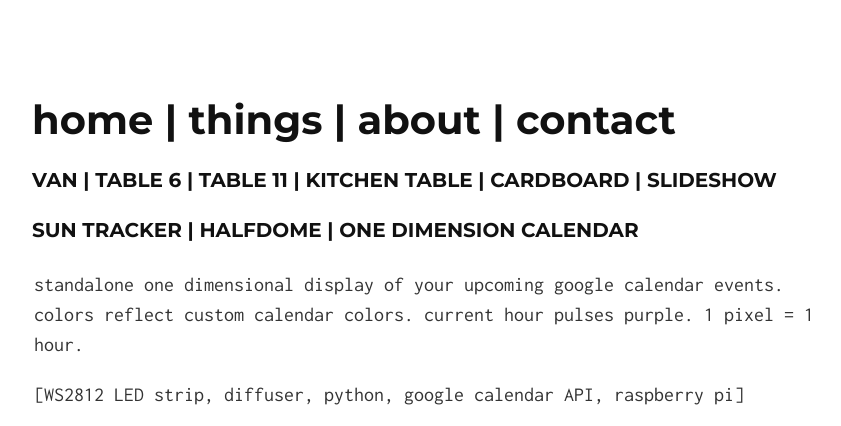
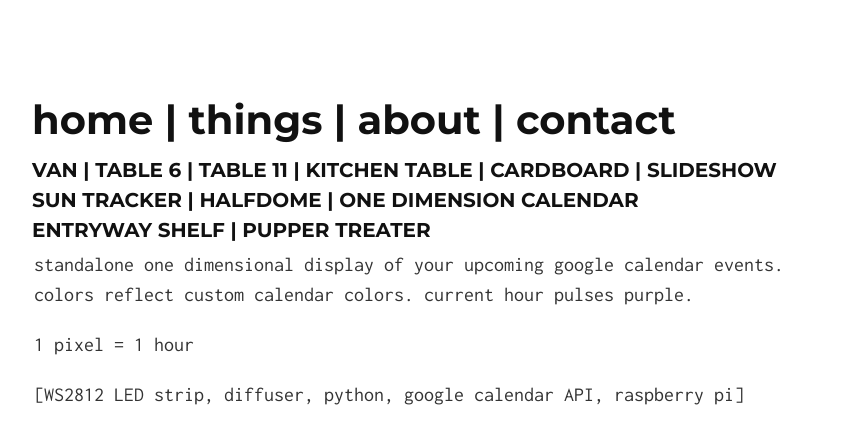
Before and after one commit to yousurname/yousurname.github.io, a Jekyll site: the page built from things/1dcalendar/index.md, in a window 1280 px wide, cut to the strip 0-426 px from the top of the page. Shown: the whole strip, without its empty margins (206-1047 px from the left). Built offline with Jekyll 4.4.1, drawn with Linux system fonts in a browser that asks for light colours.

Commit message:
added treater and organizer

```diff
--- a/_layouts/things.html
+++ b/_layouts/things.html
@@ -20,6 +20,8 @@
 
     <h3 id="things-2"><a href="/things/suntracker">sun tracker</a> | <a href="/things/halfdome">halfdome</a> | <a href="/things/1dcalendar">one dimension calendar</a></h3>
 
+    <h3 id="things-3"><a href="/things/coatrack">entryway shelf</a> | <a href="/things/puppertreater">pupper treater</a></h3>
+
     {{ content }}
   </div>
 {% include scripts.html %}
--- a/_sass/_solo.scss
+++ b/_sass/_solo.scss
@@ -70,8 +70,8 @@ h2 {
 }
 
 h3, h4, h5, h6 {
-  margin-top: 1.5rem;
-  margin-bottom: 1.5rem;
+  margin-top: 0.5rem;
+  margin-bottom: 0.5rem;
   font-size: 1rem;
   text-transform: uppercase;
 }
--- a/things/1dcalendar/index.md
+++ b/things/1dcalendar/index.md
@@ -2,7 +2,9 @@
 layout: things
 ---
 
-standalone one dimensional display of your upcoming google calendar events.  colors reflect custom calendar colors.  current hour pulses purple.  1 pixel = 1 hour.
+standalone one dimensional display of your upcoming google calendar events.  colors reflect custom calendar colors.  current hour pulses purple.
+
+1 pixel = 1 hour
 
 [WS2812 LED strip, diffuser, python, google calendar API, raspberry pi]
 
```
Also changed, not shown: things/coatrack/index.md (added, +13 -0 lines), things/puppertreater/index.md (added, +12 -0 lines).
